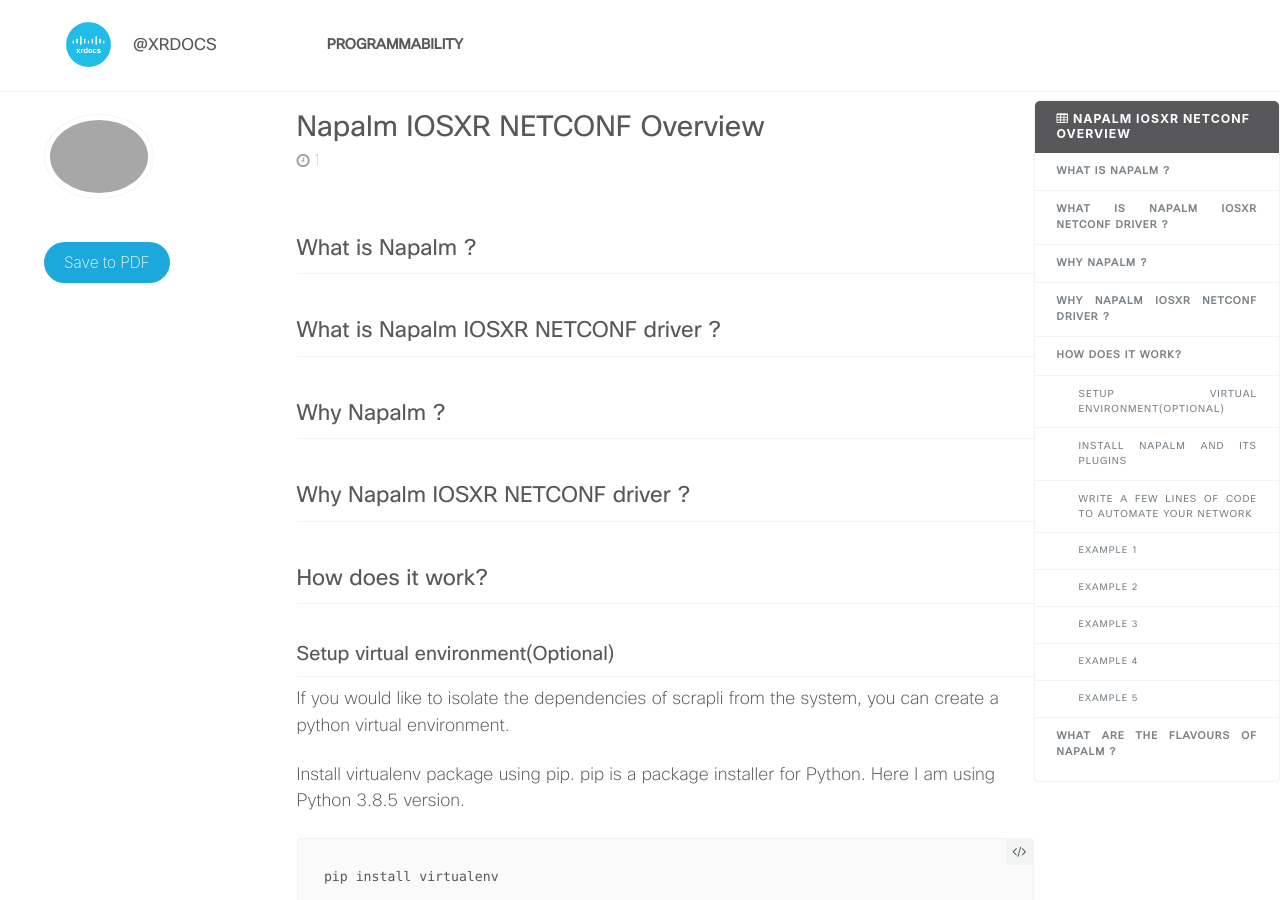
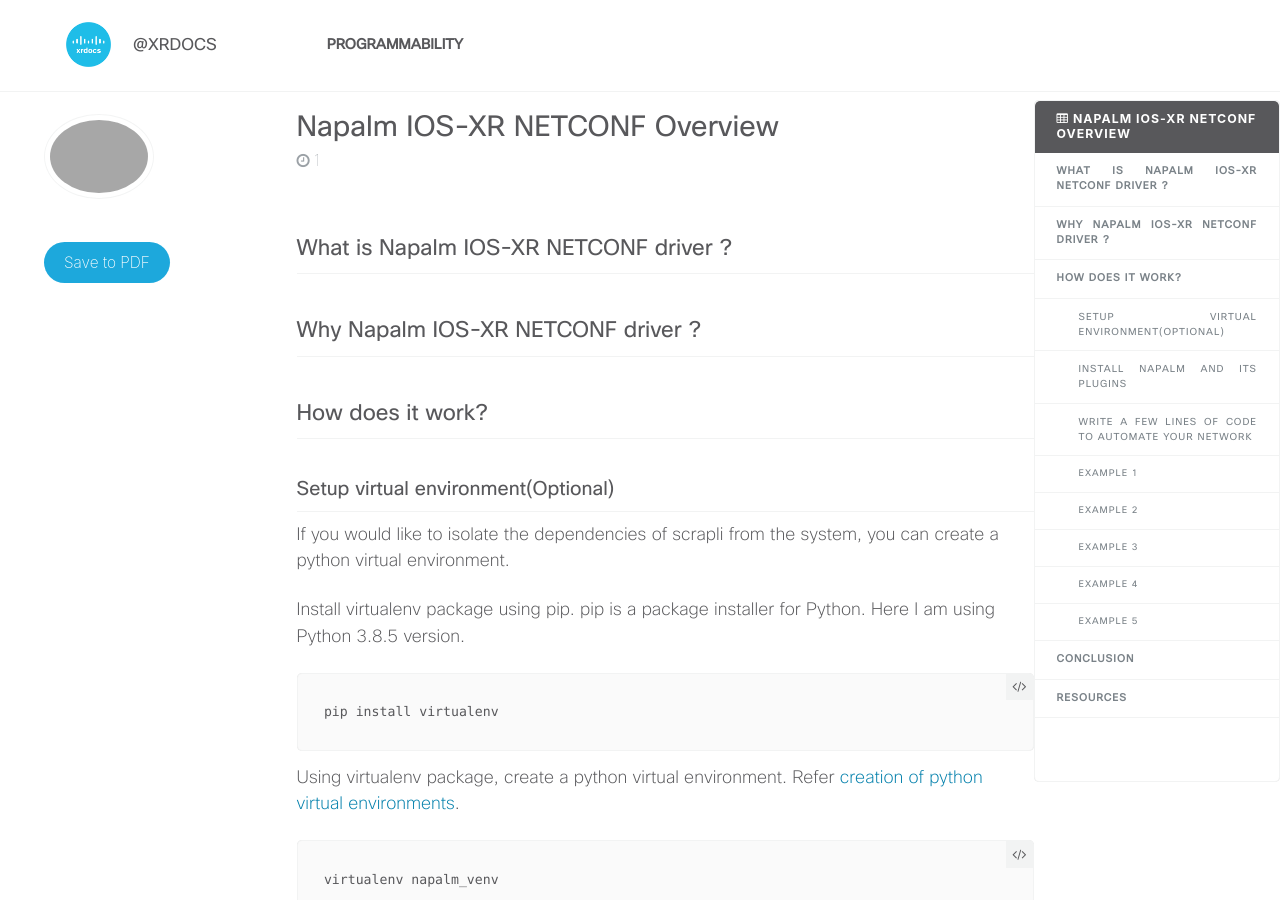
Before and after one commit to xrdocs/programmability, a Jekyll site: the page built from _tutorials/2022-03-22-napalm-iosxr-netconf-overview.md, in a window 1280 px wide and 900 px high. Built offline with Jekyll 4.4.1, drawn with Linux system fonts in a browser that asks for light colours; comment, search, counter and statistics services are not loaded; some of the changed text lies outside the part shown.

Commit message:
Update 2022-03-22-napalm-iosxr-netconf-overview.md

````diff
--- a/_tutorials/2022-03-22-napalm-iosxr-netconf-overview.md
+++ b/_tutorials/2022-03-22-napalm-iosxr-netconf-overview.md
@@ -1,21 +1,19 @@
 ---
 published: True
 position: hidden
-date: '2022-03-22 10:00 -0400'
-title: Napalm IOSXR NETCONF Overview
-excerpt: Napalm is a python library which grabbed the attention of network engineers. Learn more about it and take a look how you could manage Cisco devices with it.
+date: '2022-10-28 10:00 -0400'
+title: Napalm IOS-XR NETCONF Overview
+excerpt: Napalm is a python library which grabbed the attention of network engineers. Learn more about IOS-XR NETCONF driver and take a look how you could manage Cisco IOS-XR devices with it.
 author: Neelima Parakala
 ---
-{% include toc icon="table" title="Napalm IOSXR NETCONF Overview" %}
+{% include toc icon="table" title="Napalm IOS-XR NETCONF Overview" %}
 
 
-## What is Napalm ?
 
-## What is Napalm IOSXR NETCONF driver ?
+## What is Napalm IOS-XR NETCONF driver ?
 
-## Why Napalm ?
 
-## Why Napalm IOSXR NETCONF driver ?
+## Why Napalm IOS-XR NETCONF driver ?
 
 ## How does it work?
 
@@ -72,8 +70,6 @@ Once you have all the required packages installed, go ahead and write the code t
 ```
 
 
-## What are the flavours of Napalm ?
-
 
 # Conclusion
 Napalm is a vendor neutral, cross-platform open-source project that provides a unified API to automate the mnagement of network devices. Being an open-sourced project written in python makes it easy for the user to debug and troubleshoot. Above all, it's time-efficient, free, and easy to use. Write simple lines of python code to execute your network tasks on a lot of your network devices quickly!!
````
